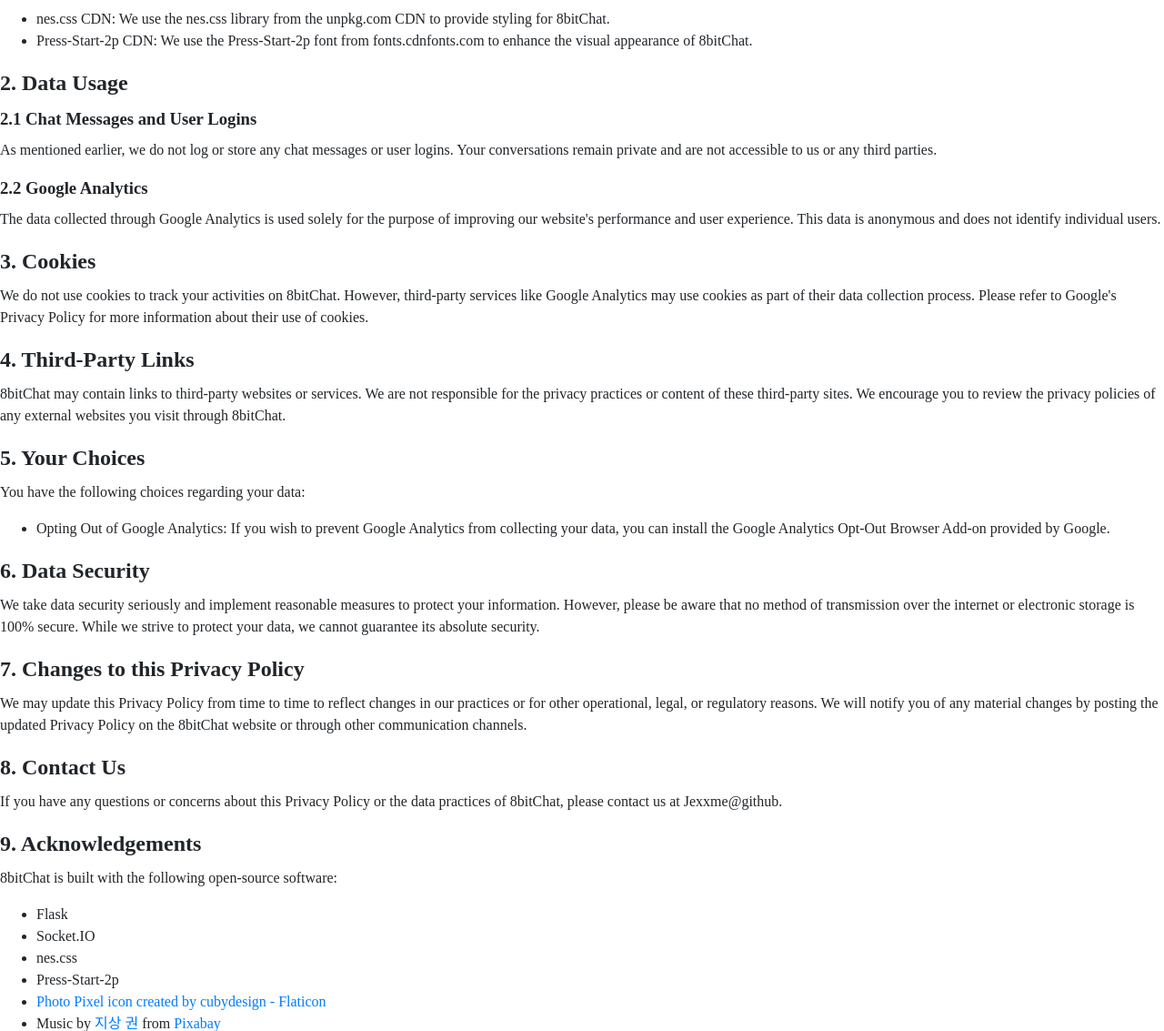
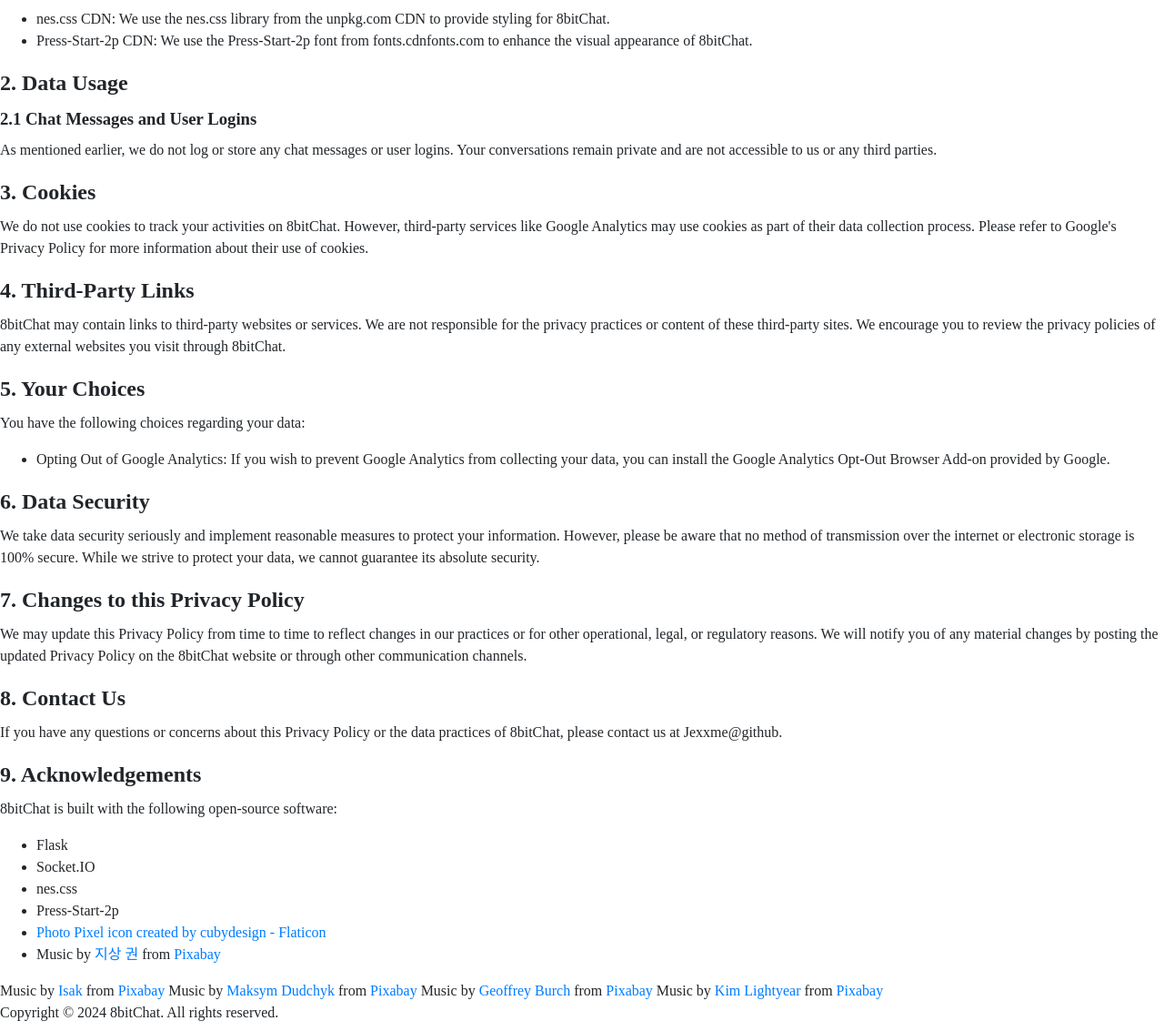
Before and after one commit to jexxme/8bitChat, a Flask app: page /privacy-policy in a window 1280 px wide. Shown: the part 383-1516 px from the top of the page at 91% size. Run offline with Flask 3, Linux system fonts and the light colour scheme; some web fonts are replaced.

Commit message:
Update CSS and HTML files

```diff
--- a/app/static/css/custom.css
+++ b/app/static/css/custom.css
@@ -380,7 +380,7 @@ html, body {
 }
 
 /* Spacing on top of the button */
-.nes-dialog .nes-btn {
+.close-btn {
     margin-top: 20px;
 }
 
--- a/app/templates/privacy_policy.html
+++ b/app/templates/privacy_policy.html
@@ -61,11 +61,6 @@
             <h3>2.1 Chat Messages and User Logins</h3>
             <p>As mentioned earlier, we do not log or store any chat messages or user logins. Your conversations remain
                 private and are not accessible to us or any third parties.</p>
-        </section>
-        <section>
-            <h3>2.2 Google Analytics</h3>
-            <p>The data collected through Google Analytics is used solely for the purpose of improving our website's
-                performance and user experience. This data is anonymous and does not identify individual users.</p>
         </section>
     </section>
 
```
Also changed, not shown: app/templates/index.html (+1 -13 lines).
